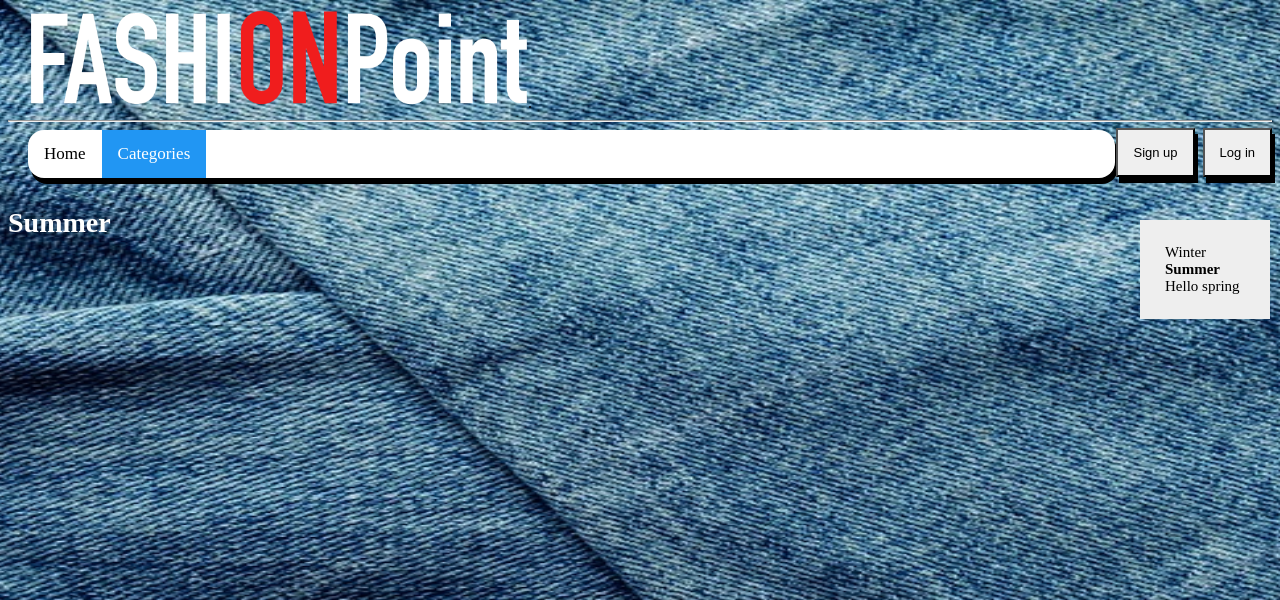
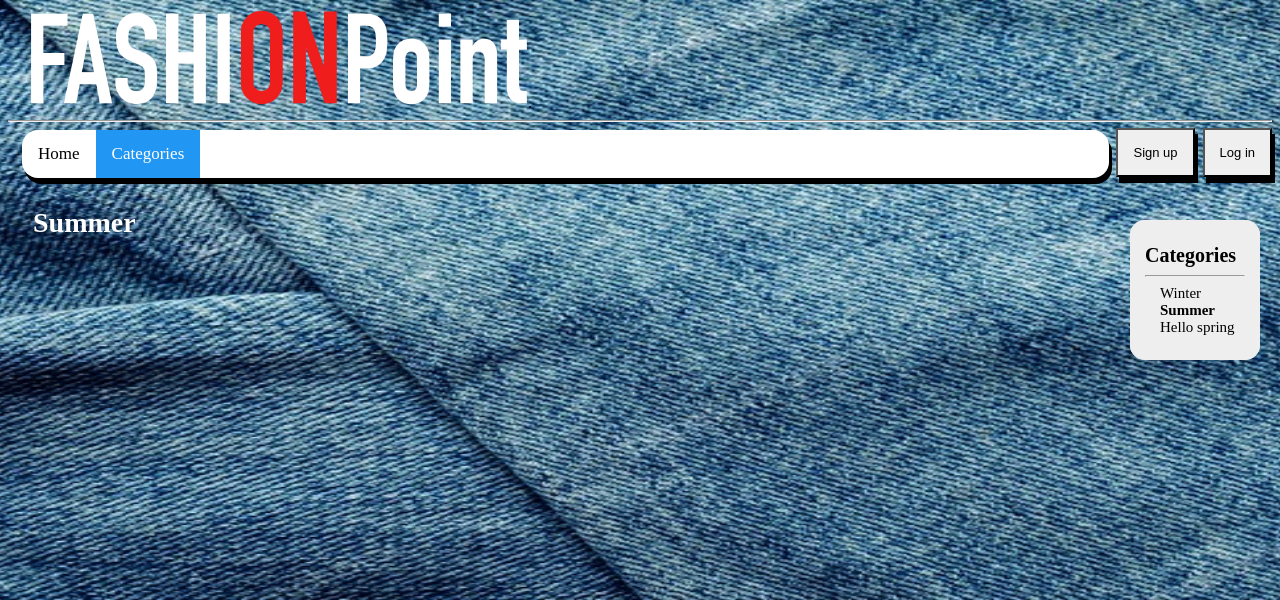
Before and after one commit to AnasYahya99/FashionPoint, a Django app: a page that uses templates/fashionpointapp/cats.html in a window 1280 px wide. Shown: the top 600 px of the page. Run offline with Django 3.2, Linux system fonts and the light colour scheme; data comes from the database, SQL or seed files in the repository.

Commit message:
many things

```diff
--- a/static/fashionpointapp/style.css
+++ b/static/fashionpointapp/style.css
@@ -24,7 +24,7 @@
   width: 86%;
   border-radius: 1em;
   left: 50px;
-  margin-left: 20px;
+  margin-left: 14px;
   box-shadow: 3px 6px;
 
 }
@@ -100,20 +100,34 @@
   position: fixed;
   z-index: 1;
   top: 20px;
-  right: 10px;
+  right: 20px;
   background: #eee;
   overflow-x: hidden;
   padding: 8px 0px;
   margin-top: 200px;
+  border-radius: 15px;
 }
 
 .sidenav a {
-  margin-left: -15px;
+  margin-left: -10px;
   margin-center: 0px;
   text-decoration: none;
   font-size: 15px;
   color: #000000;
   display: block;
+}
+.sidenav a {
+  margin-left: -10px;
+  margin-center: 0px;
+  text-decoration: none;
+  font-size: 15px;
+  color: #000000;
+  display: block;
+}
+.sidenav h {
+  margin-left: -25px;
+  font-size: 20px;
+  color: #000000;
 }
 
 .sidenav a:hover {
@@ -123,7 +137,7 @@
 .main {
   margin-right: 140px; /* Same width as the sidebar + left position in px */
   font-size: 28px; /* Increased text to enable scrolling */
-  padding: 10px 0px;
+  padding: 10px 0px 0px 25px;
 }
 
 @media screen and (max-height: 450px) {
--- a/templates/fashionpointapp/categories.html
+++ b/templates/fashionpointapp/categories.html
@@ -17,5 +17,5 @@
     {% endblock %}
 
 {% block body_block %}
-    <h1 id="white"> Categories </h1>
+    <h1 class="main" id="white"> Categories </h1>
 {% endblock %}
--- a/templates/fashionpointapp/category.html
+++ b/templates/fashionpointapp/category.html
@@ -16,7 +16,7 @@
 {% block body_block %}
 
 
-    <h1 class='main' id="white"> {{ category.name }} </h1>
+    <h1 class='main' id="white""> {{ category.name }} </h1>
 	{% block list %}
 	<div class="sidenav">
 		{% get_category_list category %}
--- a/templates/fashionpointapp/cats.html
+++ b/templates/fashionpointapp/cats.html
@@ -1,4 +1,8 @@
 <ul>
+    <strong>
+ <h>Categories</h>
+        </strong>
+<hr style="color: black; margin-left:-25px; margin-right:15px;"></hr>
 {% if cats %}
     {% for c in cats %}
         {% if c == act_cat %}
```
